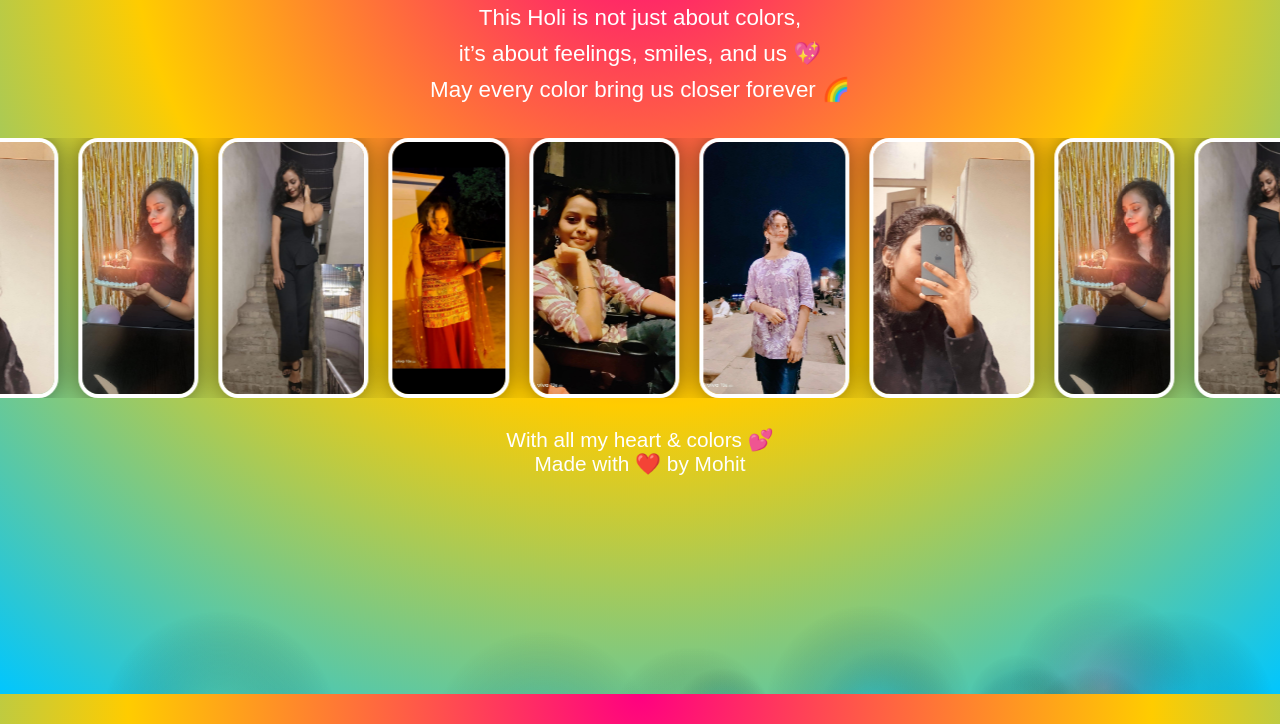
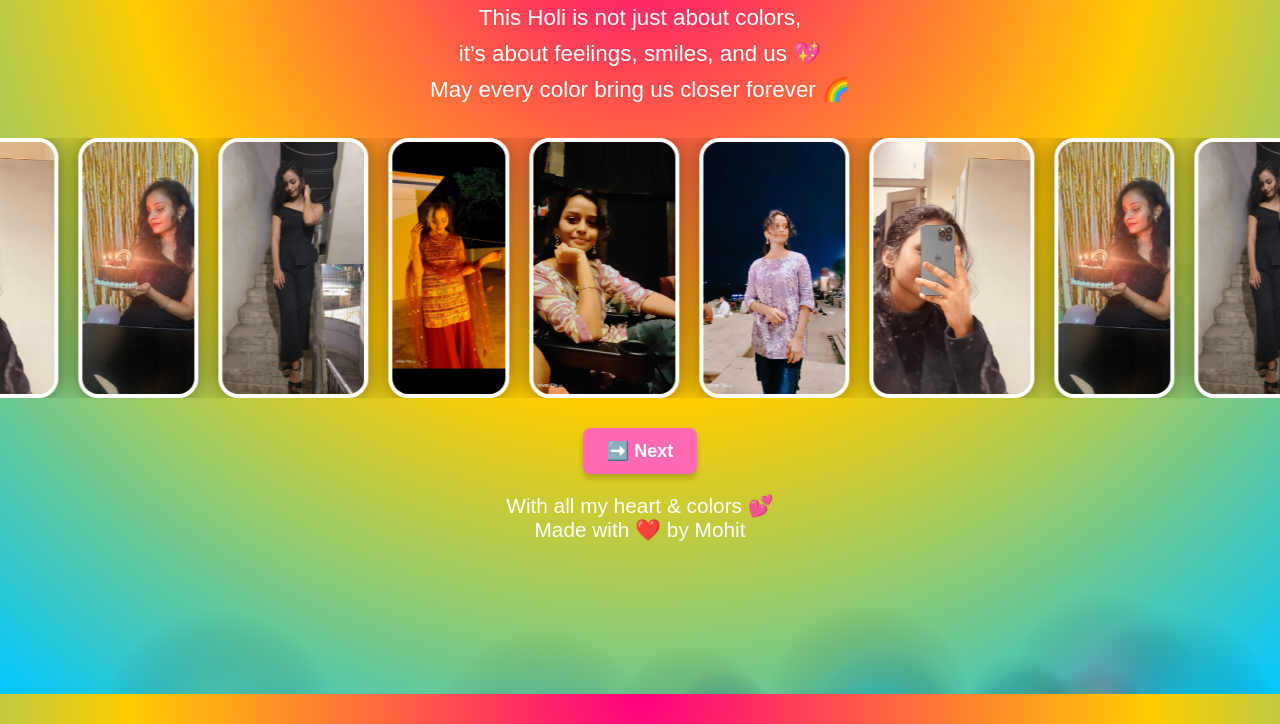
Before and after one commit to srivastavmohit381-max/happyholianjali, a plain HTML site: page last.html in a window 1280 px wide. Shown: the part 106-830 px from the top of the page. Drawn offline with Linux system fonts and the light colour scheme.

Commit message:
Update last.html

```diff
--- a/last.html
+++ b/last.html
@@ -39,6 +39,26 @@
     </div>
   </div>
 
+  <!-- Next Button -->
+<button style="
+  display:block;
+  margin:20px auto;
+  padding:12px 24px;
+  background-color:#ff69b4;
+  color:white;
+  font-size:18px;
+  font-weight:bold;
+  border:none;
+  border-radius:8px;
+  cursor:pointer;
+  box-shadow:0 4px 6px rgba(0,0,0,0.2);
+  transition:transform 0.2s ease;
+"
+onclick="window.location.href='anjali.html'"
+onmouseover="this.style.transform='scale(1.1)'"
+onmouseout="this.style.transform='scale(1)'">
+  ➡️ Next
+</button>
   <p class="ending">
     With all my heart & colors 💕<br>
     Made with ❤️ by Mohit
```
